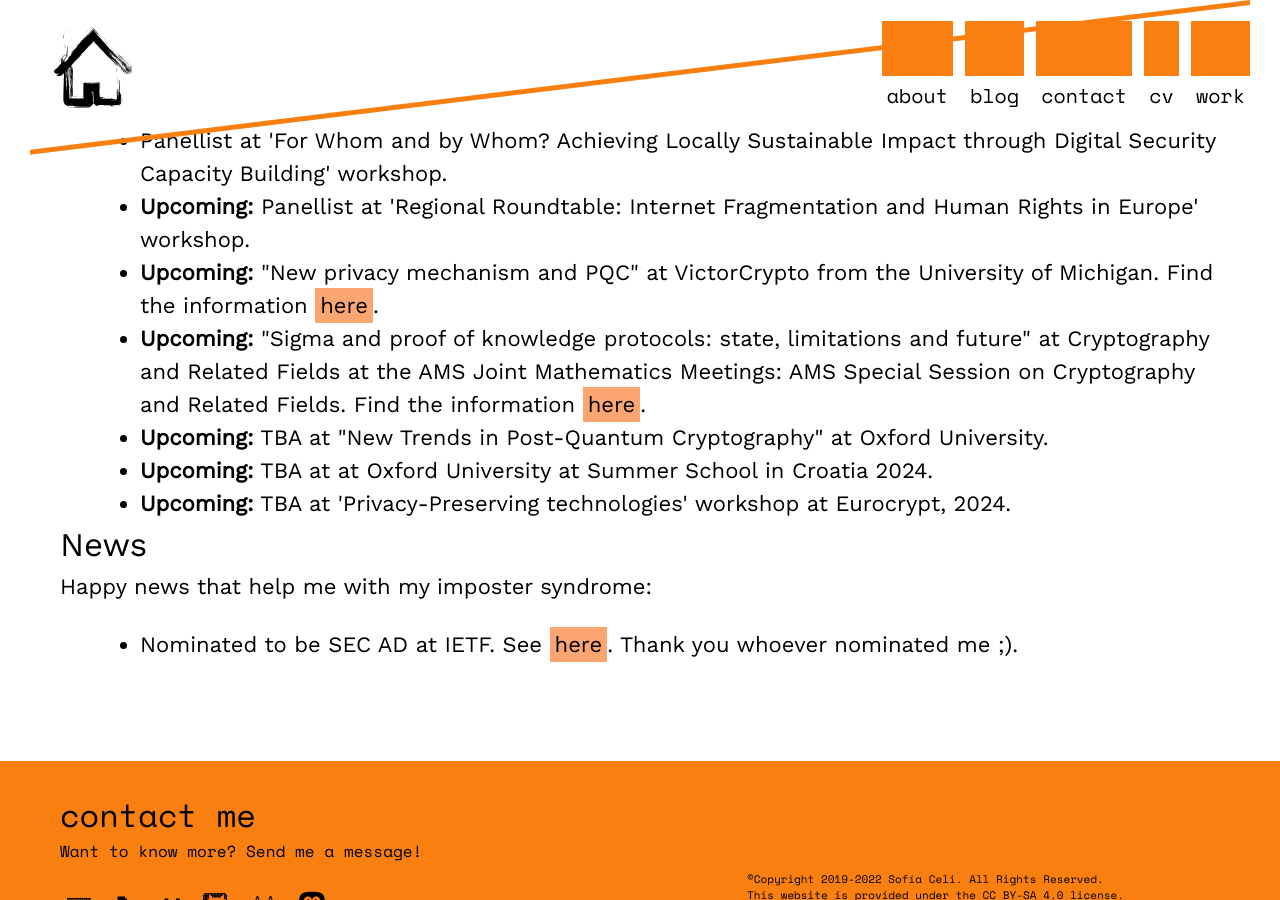
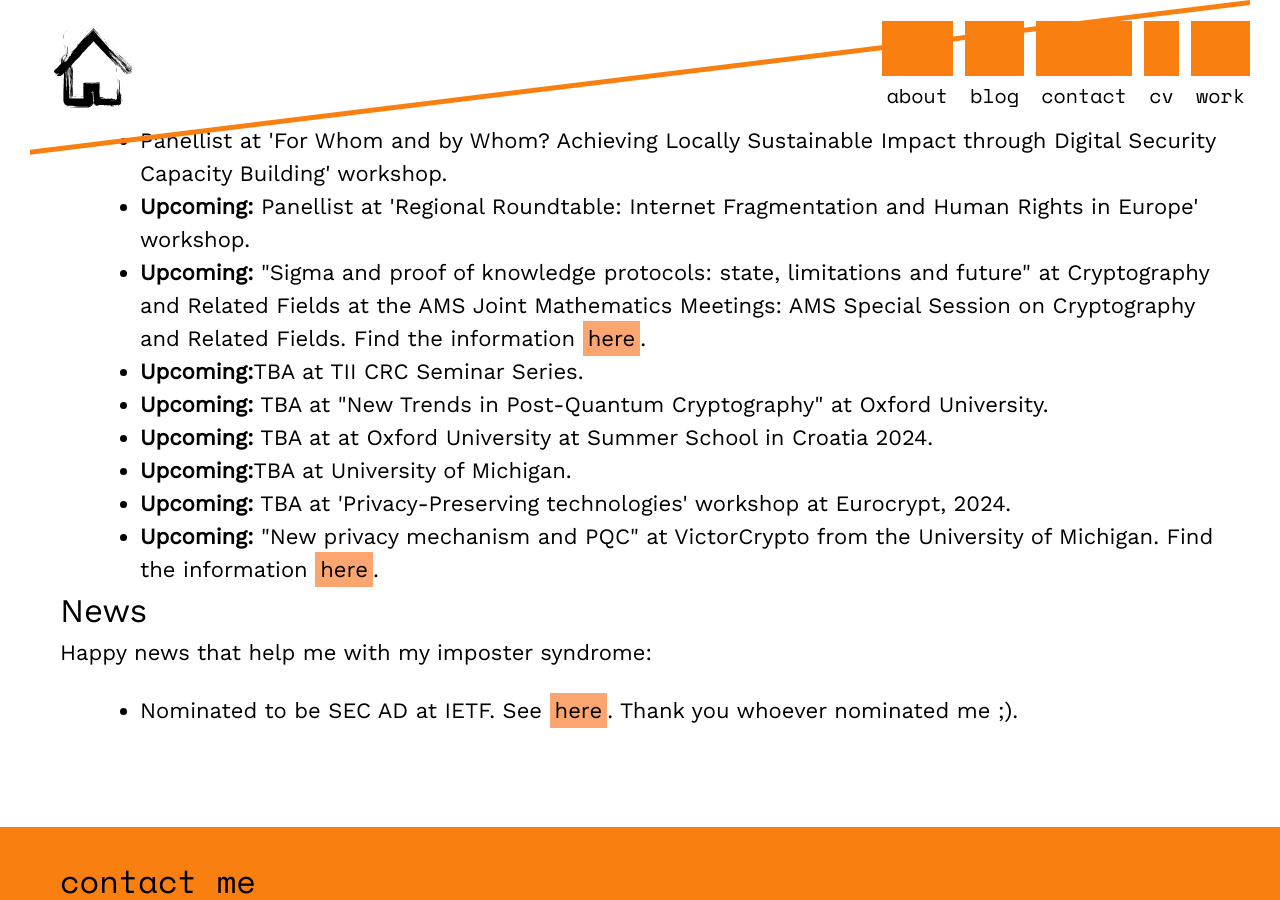
Before and after one commit to claucece/claucece.github.io, a Jekyll site: the page built from work.html, in a window 1280 px wide and 900 px high, scrolled down 13687 px. Built offline with Jekyll 4.4.1, drawn with Linux system fonts in a browser that asks for light colours.

Commit message:
Other updates

```diff
--- a/work.html
+++ b/work.html
@@ -372,11 +372,13 @@ tags: menu
 			<li>"MAYO and multivariate" at TII CRC Seminar Series.</li>
 			<li>Panellist at 'For Whom and by Whom? Achieving Locally Sustainable Impact through Digital Security Capacity Building' workshop.</li>
 			<li><strong>Upcoming:</strong> Panellist at 'Regional Roundtable: Internet Fragmentation and Human Rights in Europe' workshop.</li>
-			<li><strong>Upcoming:</strong> "New privacy mechanism and PQC" at VictorCrypto from the University of Michigan. Find the information <a href="https://victorcrypto.org/" target="_blank">here</a>.</li>
 			<li><strong>Upcoming:</strong> "Sigma and proof of knowledge protocols: state, limitations and future" at Cryptography and Related Fields at the AMS Joint Mathematics Meetings: AMS Special Session on Cryptography and Related Fields. Find the information <a href="https://www.jointmathematicsmeetings.org/meetings/national/jmm2024/2300_program_ss86.html#title" target=_blank">here</a>. </li>
+			<li><strong>Upcoming:</strong>TBA at TII CRC Seminar Series.</li>
 			<li><strong>Upcoming:</strong> TBA at "New Trends in Post-Quantum Cryptography" at Oxford University.</li>
 			<li><strong>Upcoming:</strong> TBA at at Oxford University at Summer School in Croatia 2024.</li>
+			<li><strong>Upcoming:</strong>TBA at University of Michigan.</li>
 			<li><strong>Upcoming:</strong> TBA at 'Privacy-Preserving technologies' workshop at Eurocrypt, 2024.</li>
+			<li><strong>Upcoming:</strong> "New privacy mechanism and PQC" at VictorCrypto from the University of Michigan. Find the information <a href="https://victorcrypto.org/" target="_blank">here</a>.</li>
     </ul>
 
 		<a class="none" id="news"><h2>News</h2></a>
```
